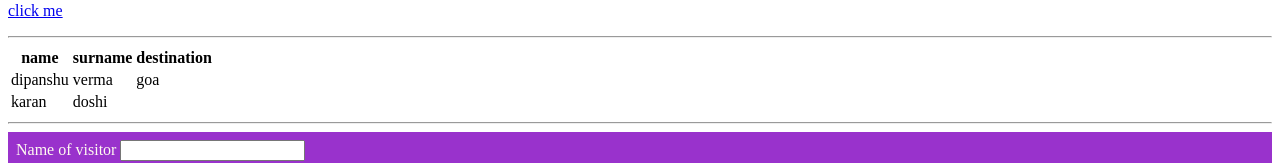
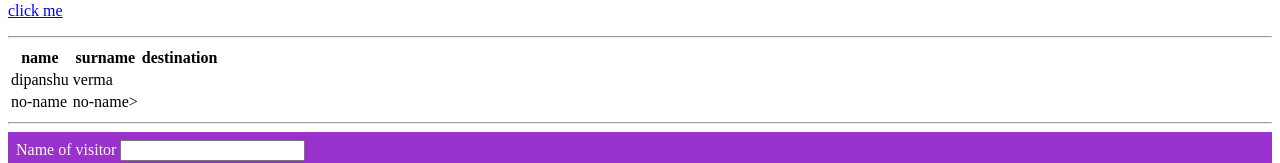
Before and after one commit to bhu800/cv, a plain HTML site: page mywebpage.html in a window 1280 px wide. Shown: the part 486-649 px from the top of the page. Drawn offline with Linux system fonts and the light colour scheme; a script that the page names is missing.

Commit message:
modified the main webpage

```diff
--- a/mywebpage.html
+++ b/mywebpage.html
@@ -47,11 +47,10 @@
             <tr>
                 <td>dipanshu</td>
                 <td>verma</td>
-                <td>goa</td>
             </tr>
             <tr>
-                <td>karan</td>
-                <td>doshi</td>
+                <td>no-name</td>
+                <td>no-name></td>
             </tr>
         </tbody>
     </table>
```
